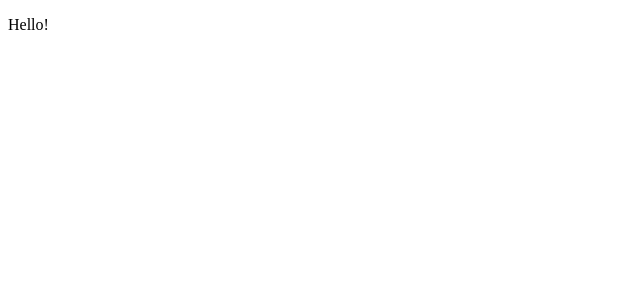
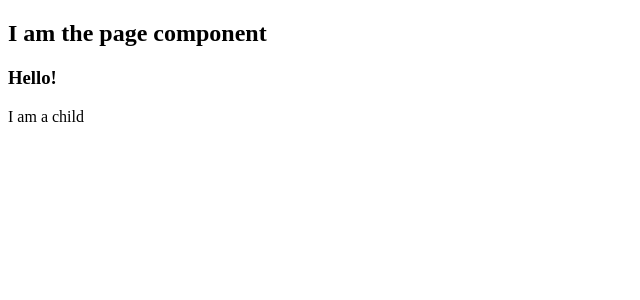
Before and after one commit to betocostadev/nx-store, a Next.js app in the folder frontend/: page / in a window 1280 px wide. Shown: the top 300 px of the page, without its empty margins (0-640 px from the left). Built offline with nearby package versions, Linux system fonts and the light colour scheme.

Commit message:
adding page layout

```diff
--- /dev/null
+++ b/frontend/components/Page.js
@@ -0,0 +1,24 @@
+import PropTypes from 'prop-types';
+
+export default function Page({ children, cool }) {
+  return (
+    <div>
+      <h2>I am the page component</h2>
+      <h3>{cool}</h3>
+      {children}
+    </div>
+  );
+}
+
+Page.propTypes = {
+  cool: PropTypes.string,
+  children: PropTypes.any,
+};
+
+// Page.propTypes = {
+//   cool: PropTypes.string,
+//   children: PropTypes.oneOf([
+//     PropTypes.arrayOf(PropTypes.node),
+//     PropTypes.node,
+//   ]),
+// };
--- /dev/null
+++ b/frontend/pages/_app.js
@@ -0,0 +1,11 @@
+// The _app.js file is used in this way since this is a special component and in this case
+// can give access to even the page <head>
+import Page from '../components/Page';
+
+export default function MyApp({ Component, pageProps }) {
+  return (
+    <Page>
+      <Component {...pageProps} />
+    </Page>
+  );
+}
--- /dev/null
+++ b/frontend/pages/_document.js
@@ -0,0 +1,18 @@
+// Like the _app.js file, this _document.js file is used in this way since this is a special component and in this case
+// can give access to even the page <head>
+
+import Document, { Html, Head, NextScript, Main } from 'next/document';
+
+export default class MyDocument extends Document {
+  render() {
+    return (
+      <Html lang="en-US">
+        {/* <Head></Head> */}
+        <body>
+          <Main />
+          <NextScript />
+        </body>
+      </Html>
+    );
+  }
+}
--- a/frontend/pages/index.js
+++ b/frontend/pages/index.js
@@ -1,7 +1,8 @@
 export default function IndexPage() {
   return (
-    <div>
-      <p>Hello!</p>
-    </div>
+    <>
+      <h3>Hello!</h3>
+      <p>I am a child</p>
+    </>
   );
 }
--- a/frontend/pages/sell.js
+++ b/frontend/pages/sell.js
@@ -1,7 +1,3 @@
 export default function SellPage() {
-  return (
-    <div>
-      <p>Sell</p>
-    </div>
-  );
+  return <p>I am the sell page</p>;
 }
```
